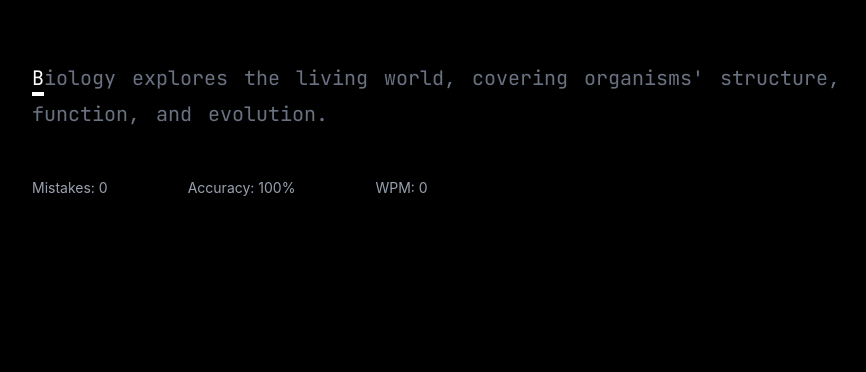
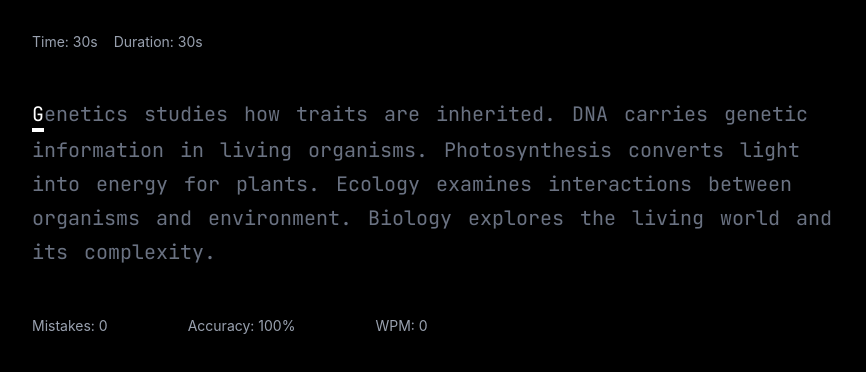
Before and after one commit to yowger/speed-typer, a React (Vite) app: page / in a window 1280 px wide. Shown: the top 372 px of the page, without its empty margins (0-866 px from the left). Built offline with nearby package versions, Linux system fonts and the light colour scheme; no server answers.

Commit message:
added word generator

```diff
--- a/src/App.tsx
+++ b/src/App.tsx
@@ -1,25 +1,29 @@
 import { cn } from "./utils/cn"
 import { useTypingEngine } from "./core/engine/useTypingEngine"
 import { useTypingSounds } from "./core/sounds/useTypingSounds"
-
-const text =
-    "Biology explores the living world, covering organisms' structure, function, and evolution."
-
-const words = text.split(" ").map((word, index, array) => {
-    const chars = word.split("")
-
-    if (index !== array.length - 1) {
-        chars.push(" ")
-    }
-
-    return chars
-})
+import { createSentenceGenerator } from "./core/word_generator/sentenceGenerator"
+import { useState } from "react"
+import { getWordChars } from "./core/word_generator/utils"
 
 const SPACE = "\u00A0"
 
 export default function App() {
-    const { typed, currentIndex, mistakes, accuracy, wpm, lastInput } =
-        useTypingEngine(text)
+    const generator = createSentenceGenerator({ seed: 123 })
+    const [sentences] = useState(() => generator.nextBatch(5))
+    const words = getWordChars(sentences.join(" "))
+    const text = sentences.join(" ")
+
+    const {
+        typed,
+        currentIndex,
+        mistakes,
+        accuracy,
+        wpm,
+        lastInput,
+        remainingTime,
+        duration,
+        isTimedOut,
+    } = useTypingEngine(text, 30)
 
     useTypingSounds(lastInput)
 
@@ -28,14 +32,21 @@ export default function App() {
     return (
         <div className="flex min-h-screen bg-black text-white">
             <div className="mt-8 max-w-4xl">
+                <div className="px-8 text-sm text-gray-400 mb-4 flex gap-4">
+                    <span>Time: {remainingTime}s</span>
+                    <span>Duration: {duration}s</span>
+
+                    {isTimedOut && (
+                        <span className="text-red-500">Finished</span>
+                    )}
+                </div>
+
                 <div className="flex flex-wrap gap-1 p-8 font-mono text-xl">
                     {words.map((word, wordIndex) => (
                         <div key={wordIndex} className="flex">
                             {word.map((char, charIndex) => {
                                 const typedChar = typed[globalIndex]
-
                                 const currentCharIndex = globalIndex
-
                                 globalIndex++
 
                                 return (
@@ -54,8 +65,9 @@ export default function App() {
                                                 char === " "
                                                 ? "bg-red-500/30"
                                                 : typedChar?.status ===
-                                                      "incorrect" &&
-                                                      "text-red-500",
+                                                    "incorrect"
+                                                  ? "text-red-500"
+                                                  : "",
 
                                             !typedChar &&
                                                 currentCharIndex !==
--- a/src/core/engine/useTypingEngine.tsx
+++ b/src/core/engine/useTypingEngine.tsx
@@ -17,34 +17,63 @@ type UseTypingEngineReturn = {
     mistakes: number
     accuracy: number
     wpm: number
-    isFinished: boolean
     lastInput: LastInput
+    restart: () => void
+    duration: number
+    remainingTime: number
+    isTimedOut: boolean
 }
 
-export function useTypingEngine(text: string): UseTypingEngineReturn {
+export function useTypingEngine(
+    text: string,
+    duration: number = 30,
+): UseTypingEngineReturn {
     const [currentIndex, setCurrentIndex] = useState(0)
+    const [typed, setTyped] = useState<CharState[]>([])
+    const [mistakes, setMistakes] = useState(0)
+    const [lastInput, setLastInput] = useState<LastInput>(null)
+    const [remainingTime, setRemainingTime] = useState(duration)
+    const [started, setStarted] = useState(false)
 
-    const [typed, setTyped] = useState<CharState[]>([])
+    const isTimedOut = remainingTime <= 0
 
-    const [mistakes, setMistakes] = useState(0)
+    useEffect(() => {
+        if (!started || isTimedOut) return
 
-    const [lastInput, setLastInput] = useState<LastInput>(null)
+        const interval = setInterval(() => {
+            setRemainingTime((prev) => {
+                if (prev <= 1) {
+                    return 0
+                }
+                return prev - 1
+            })
+        }, 1000)
 
-    const isFinished = currentIndex >= text.length
+        return () => clearInterval(interval)
+    }, [started, isTimedOut])
 
     const accuracy = useMemo(() => {
         if (typed.length === 0) return 100
-
         return Math.round(((typed.length - mistakes) / typed.length) * 100)
     }, [typed.length, mistakes])
 
     const wpm = useMemo(() => {
-        if (typed.length === 0) return 0
+        const minutes = (duration - remainingTime) / 60
+        if (minutes <= 0) return 0
 
-        return Math.round(typed.length / 5)
-    }, [typed.length])
+        const wordsTyped = typed.length / 5
+        return Math.round(wordsTyped / minutes)
+    }, [typed.length, remainingTime, duration])
 
-    useEffect(() => {
+    const restart = () => {
+        setCurrentIndex(0)
+        setTyped([])
+        setMistakes(0)
+        setLastInput(null)
+        setRemainingTime(duration)
+        setStarted(false)
+    }
+
     const handleBackspace = () => {
         if (currentIndex === 0) return
 
@@ -55,7 +84,6 @@ export function useTypingEngine(text: string): UseTypingEngineReturn {
         }
 
         setTyped((prev) => prev.slice(0, -1))
-
         setCurrentIndex((prev) => Math.max(prev - 1, 0))
 
         setLastInput({
@@ -65,8 +93,9 @@ export function useTypingEngine(text: string): UseTypingEngineReturn {
     }
 
     const handleCharacterInput = (key: string) => {
+        if (!started) setStarted(true)
+
         const expectedChar = text[currentIndex]
-
         const isCorrect = key === expectedChar
 
         const nextChar: CharState = {
@@ -89,25 +118,17 @@ export function useTypingEngine(text: string): UseTypingEngineReturn {
         })
     }
 
+    const isFinished = isTimedOut || currentIndex >= text.length
+
+    useEffect(() => {
         const handleKeyDown = (event: KeyboardEvent) => {
             const isBackspace = event.key === "Backspace"
+            const isSpace = event.key === " "
+            const isSpecial = event.key.length > 1 && !isSpace && !isBackspace
 
-            const isSpace = event.key === " "
-
-            const isSpecialKey =
-                event.key.length > 1 && !isSpace && !isBackspace
-
-            if (isSpace || isBackspace) {
-                event.preventDefault()
-            }
-
-            if (isFinished) {
-                return
-            }
-
-            if (isSpecialKey) {
-                return
-            }
+            if (isSpace || isBackspace) event.preventDefault()
+            if (isFinished) return
+            if (isSpecial) return
 
             if (isBackspace) {
                 handleBackspace()
@@ -119,9 +140,9 @@ export function useTypingEngine(text: string): UseTypingEngineReturn {
 
         window.addEventListener("keydown", handleKeyDown)
 
-        return () => {
-            window.removeEventListener("keydown", handleKeyDown)
-        }
+        return () => window.removeEventListener("keydown", handleKeyDown)
+
+        // eslint-disable-next-line react-hooks/exhaustive-deps
     }, [currentIndex, isFinished, text, typed])
 
     return {
@@ -130,7 +151,10 @@ export function useTypingEngine(text: string): UseTypingEngineReturn {
         mistakes,
         accuracy,
         wpm,
-        isFinished,
         lastInput,
+        restart,
+        duration,
+        remainingTime,
+        isTimedOut,
     }
 }
--- /dev/null
+++ b/src/core/word_generator/sentenceGenerator.ts
@@ -0,0 +1,49 @@
+import { SENTENCES } from "./sentences"
+import { createSeededRandom } from "./utils"
+
+type GeneratorOptions = {
+    seed?: number
+}
+
+export function createSentenceGenerator(options: GeneratorOptions = {}) {
+    const seed = options.seed ?? Date.now()
+    const random = createSeededRandom(seed)
+
+    let pool = [...SENTENCES]
+
+    function shuffle() {
+        for (let i = pool.length - 1; i > 0; i--) {
+            const j = Math.floor(random() * (i + 1))
+            ;[pool[i], pool[j]] = [pool[j], pool[i]]
+        }
+    }
+
+    shuffle()
+
+    let index = 0
+
+    function nextSentence() {
+        if (index >= pool.length) {
+            shuffle()
+            index = 0
+        }
+
+        return pool[index++]
+    }
+
+    function nextBatch(count: number) {
+        return Array.from({ length: count }, () => nextSentence())
+    }
+
+    function reset() {
+        pool = [...SENTENCES]
+        shuffle()
+        index = 0
+    }
+
+    return {
+        nextSentence,
+        nextBatch,
+        reset,
+    }
+}
--- /dev/null
+++ b/src/core/word_generator/sentences.ts
@@ -0,0 +1,9 @@
+export const SENTENCES = [
+    "Biology explores the living world and its complexity.",
+    "Cells are the basic unit of life.",
+    "Evolution explains how species change over time.",
+    "Genetics studies how traits are inherited.",
+    "Ecology examines interactions between organisms and environment.",
+    "DNA carries genetic information in living organisms.",
+    "Photosynthesis converts light into energy for plants.",
+]
--- /dev/null
+++ b/src/core/word_generator/utils.ts
@@ -0,0 +1,16 @@
+export function createSeededRandom(seed: number) {
+    return function () {
+        seed = (seed * 1664525 + 1013904223) % 4294967296
+        return seed / 4294967296
+    }
+}
+
+export function getWordChars(text: string) {
+    return text.split(" ").map((word, index, array) => {
+        const chars = word.split("")
+        if (index !== array.length - 1) {
+            chars.push(" ")
+        }
+        return chars
+    })
+}
```
Lines whose indentation alone changed are shown as unchanged.
